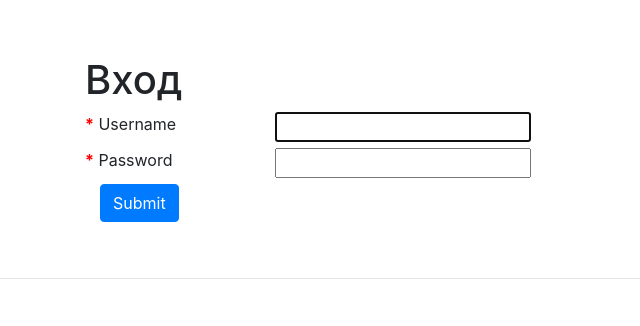
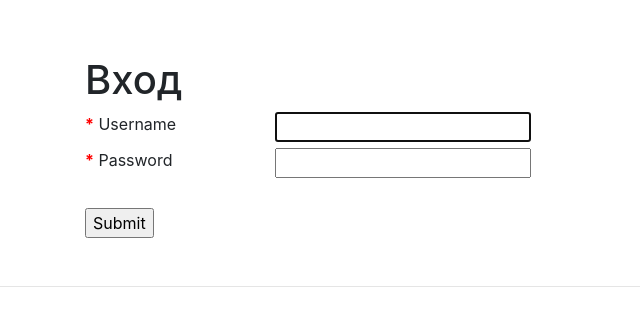
Before and after one commit to Illarionov81/python_group_5_homework_exam_8_Alexander_Illarionov, a Django app: page /accounts/login/ in a window 1280 px wide. Shown: the part 40-366 px from the top of the page, without its empty margins (0-640 px from the left). Run offline with Django 3.2, Linux system fonts and the light colour scheme; some libraries are stand-ins or nearby versions.

Commit message:
шаблон partial/form обновлён на приём параметра fields_only,

```diff
--- a/source/webapp/templates/partial/form.html
+++ b/source/webapp/templates/partial/form.html
@@ -1,13 +1,18 @@
+{% if not fields_only %}
+    <form action="{{ action_url }}" method="{{ form_method }}" enctype="{{ enctype }}" id="{{ form_id }}">
+        {% csrf_token %}
+{% endif %}
 
-<form action="{{ action_url }}" method="{{ form_method }}" enctype="multipart/form-data">
-        {% csrf_token %}
         {% for error in form.non_field_errors %}
-        <p class="error">{{ error }}</p>
+            <p class="error">{{ error }}</p>
         {% endfor %}
+
         {% for field in form %}
             {% include 'partial/form_field.html' %}
         {% endfor %}
-    <div class="col-sm-2">
-        <button type="submit" class="btn btn-primary mb-2">{{ button_text | default:'Submit' }}</button>
-    </div>
-</form>
+
+{% if not fields_only %}
+        <br/>
+        <input type="submit" value="{{ button_text|default:"Submit" }}"/>
+    </form>
+{% endif %}
```
